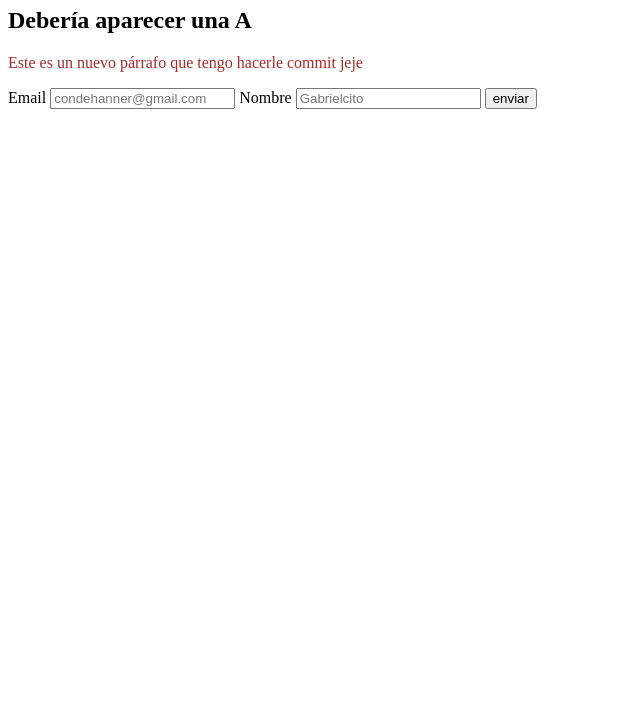
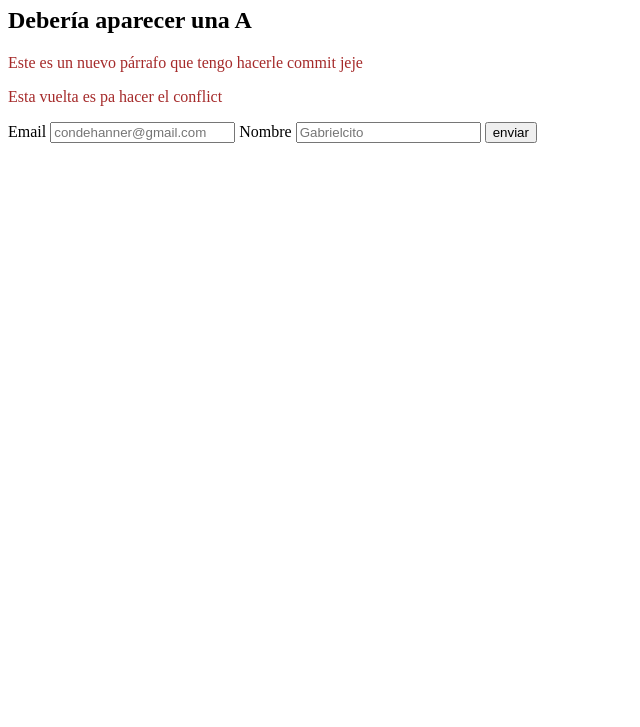
Before and after one commit to hannerco/GitCourse, a plain HTML site: page index.html in a window 1280 px wide. Shown: the part 73-800 px from the top of the page, without its empty margins (0-640 px from the left). Drawn offline with Linux system fonts and the light colour scheme.

Commit message:
Cambio para conflict

```diff
--- a/index.html
+++ b/index.html
@@ -10,6 +10,7 @@
     <h1>Hola, ¿Cómo estás?</h1>
     <h2>Debería aparecer una A</h2>
     <p>Este es un nuevo párrafo que tengo hacerle commit jeje</p>
+    <p>Esta vuelta es pa hacer el conflict</p>
     <form action="">
         Email
         <label for="">
```
